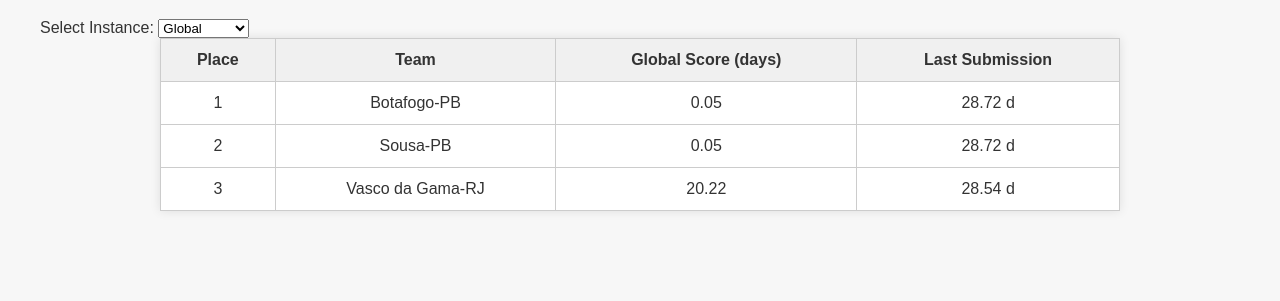
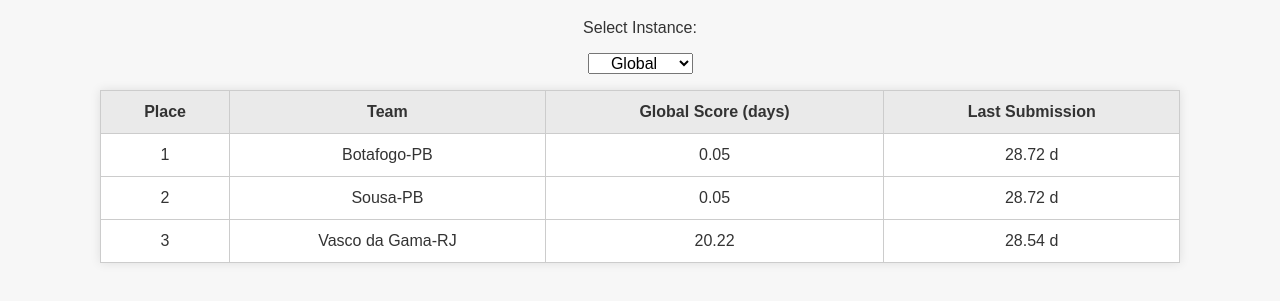
Before and after one commit to pagetests/pagetests.github.io, a plain HTML site: page index.html in a window 1280 px wide. Shown: the part 101-402 px from the top of the page. Drawn offline with Linux system fonts and the light colour scheme.

Commit message:
Update style.css

```diff
--- a/style.css
+++ b/style.css
@@ -9,10 +9,17 @@
   text-align: center;
 }
 
+label, select {
+  display: block;
+  margin: 1rem auto;
+  text-align: center;
+  font-size: 1rem;
+}
+
 table {
-  margin: auto;
+  margin: 1rem auto;
   border-collapse: collapse;
-  width: 80%;
+  width: 90%;
   background: white;
   box-shadow: 0 0 10px rgba(0,0,0,0.1);
 }
@@ -24,5 +31,5 @@
 }
 
 th {
-  background: #f0f0f0;
+  background: #eaeaea;
 }
```
